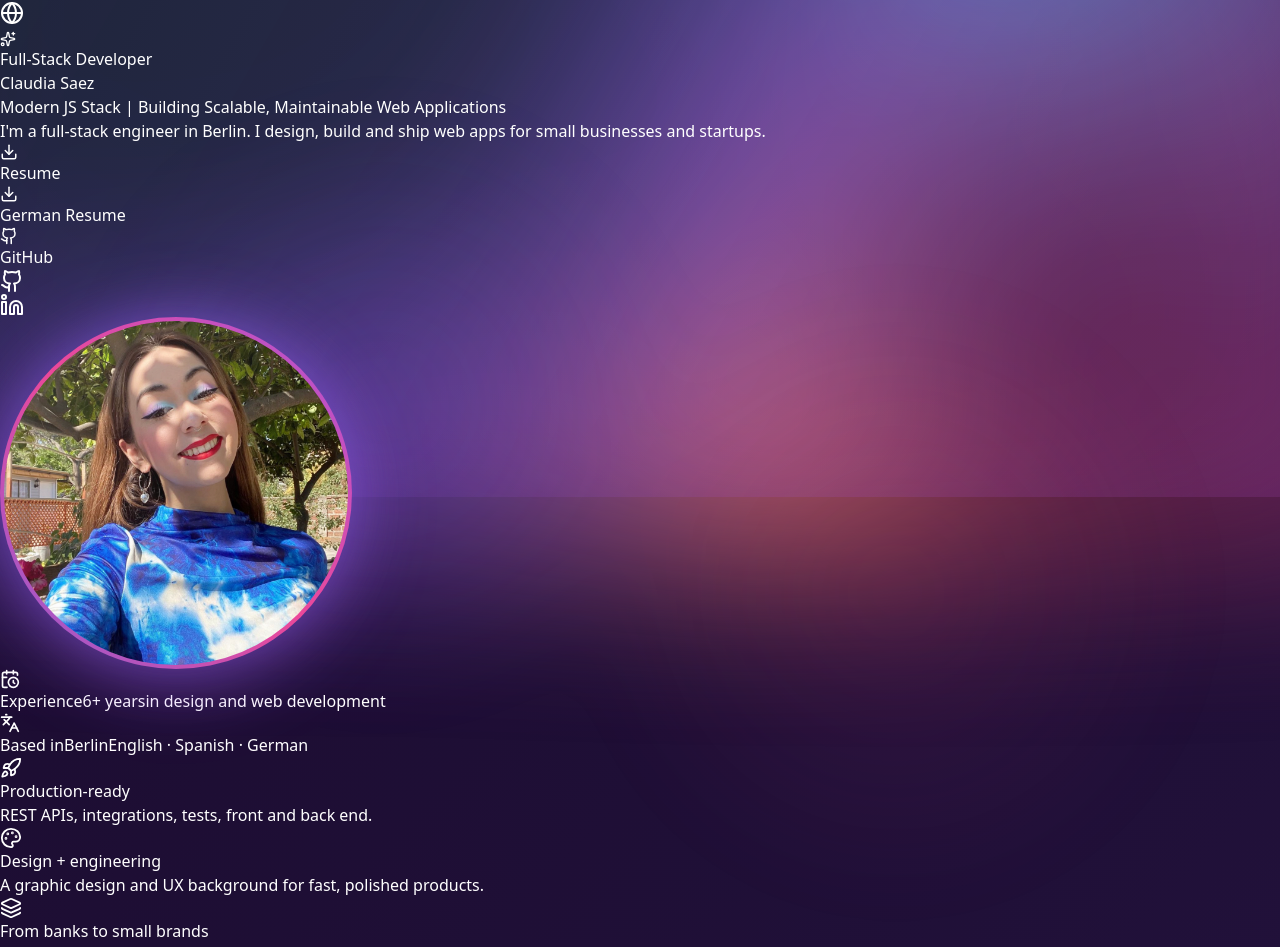
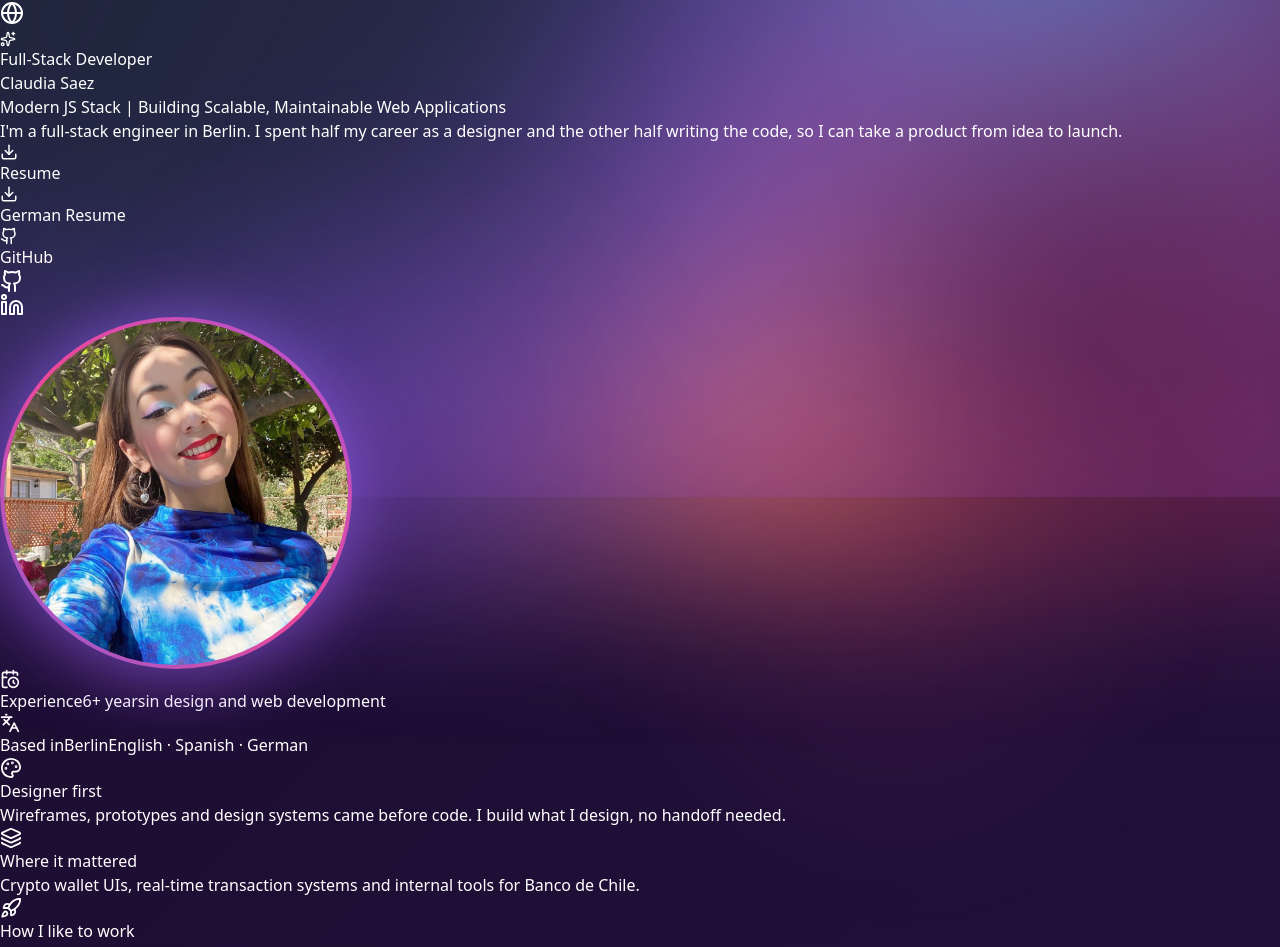
Before and after one commit to Clorostica/Clorostica, a React (Vite) app: page / in a window 1280 px wide. Shown: the part 303-1250 px from the top of the page. Built offline with nearby package versions, Linux system fonts and the light colour scheme.

Commit message:
About: human copy based on LinkedIn summary
Intro and highlights now tell the designer-turned-engineer story, the
products where it mattered and how I like to work, in EN/ES/DE.

```diff
--- a/src/Components/About.jsx
+++ b/src/Components/About.jsx
@@ -2,7 +2,7 @@ import React, { useState, useEffect, useRef } from "react";
 import { Rocket, Palette, Layers } from "lucide-react";
 import { useLanguage } from "../i18n/LanguageContext";
 
-const HIGHLIGHT_ICONS = [Rocket, Palette, Layers];
+const HIGHLIGHT_ICONS = [Palette, Layers, Rocket];
 
 // Shared with the hero, which shows them on large screens
 export function AboutIntro({ className = "" }) {
--- a/src/Components/Hero.jsx
+++ b/src/Components/Hero.jsx
@@ -47,7 +47,7 @@ export function Hero() {
                 {t.hero.typed}
               </p>
               {/* Large screens: the About intro replaces the tagline */}
-              <AboutIntro className="hidden xl:block pt-2 text-2xl text-white leading-snug max-w-2xl" />
+              <AboutIntro className="hidden xl:block pt-2 text-xl 2xl:text-2xl text-white leading-snug max-w-2xl" />
             </div>
 
             <div className="flex flex-col gap-3 sm:flex-row sm:flex-wrap sm:gap-4">
--- a/src/i18n/translations.js
+++ b/src/i18n/translations.js
@@ -32,12 +32,12 @@ export const translations = {
         role: "full-stack engineer",
         mid: " in ",
         city: "Berlin",
-        post: ". I design, build and ship web apps for small businesses and startups.",
+        post: ". I spent half my career as a designer and the other half writing the code, so I can take a product from idea to launch.",
       },
       highlights: [
-        { title: "Production-ready", text: "REST APIs, integrations, tests, front and back end." },
-        { title: "Design + engineering", text: "A graphic design and UX background for fast, polished products." },
-        { title: "From banks to small brands", text: "Internal tools for Banco de Chile at JFX, plus websites and campaigns for agencies and online shops." },
+        { title: "Designer first", text: "Wireframes, prototypes and design systems came before code. I build what I design, no handoff needed." },
+        { title: "Where it mattered", text: "Crypto wallet UIs, real-time transaction systems and internal tools for Banco de Chile." },
+        { title: "How I like to work", text: "Fast-moving teams where ownership is expected and there's room to make decisions." },
       ],
     },
     experience: {
@@ -205,12 +205,12 @@ export const translations = {
         role: "ingeniera full-stack",
         mid: " en ",
         city: "Berlín",
-        post: ". Diseño, desarrollo y lanzo aplicaciones web para pequeñas empresas y startups.",
+        post: ". Pasé la mitad de mi carrera como diseñadora y la otra mitad escribiendo el código, así que puedo llevar un producto de la idea al lanzamiento.",
       },
       highlights: [
-        { title: "Lista para producción", text: "APIs REST, integraciones, tests, frontend y backend." },
-        { title: "Diseño + ingeniería", text: "Formación en diseño gráfico y UX para productos rápidos y cuidados." },
-        { title: "De bancos a marcas pequeñas", text: "Herramientas internas para Banco de Chile en JFX, y sitios y campañas para agencias y tiendas online." },
+        { title: "Primero diseñadora", text: "Wireframes, prototipos y design systems antes que código. Construyo lo que diseño, sin traspasos." },
+        { title: "Donde importaba", text: "Interfaces de wallets cripto, sistemas de transacciones en tiempo real y herramientas internas para Banco de Chile." },
+        { title: "Cómo me gusta trabajar", text: "En equipos que se mueven rápido, donde se espera que te hagas cargo y hay espacio para decidir." },
       ],
     },
     experience: {
@@ -378,12 +378,12 @@ export const translations = {
         role: "Full-Stack-Entwicklerin",
         mid: " in ",
         city: "Berlin",
-        post: " und entwickle Webanwendungen für kleine Unternehmen und Startups – vom Design bis zum Launch.",
+        post: ". Die Hälfte meiner Laufbahn war ich Designerin, die andere Hälfte habe ich den Code geschrieben – so bringe ich ein Produkt von der Idee bis zum Launch.",
       },
       highlights: [
-        { title: "Produktionsreif", text: "REST-APIs, Integrationen, Tests, Front- und Backend." },
-        { title: "Design + Engineering", text: "Hintergrund in Grafikdesign und UX für schnelle, durchdachte Produkte." },
-        { title: "Von Banken bis zu kleinen Marken", text: "Interne Tools für die Banco de Chile bei JFX, dazu Websites und Kampagnen für Agenturen und Onlineshops." },
+        { title: "Zuerst Designerin", text: "Wireframes, Prototypen und Designsysteme kamen vor dem Code. Ich baue, was ich entwerfe – ohne Übergabe." },
+        { title: "Wo es darauf ankam", text: "Krypto-Wallet-UIs, Transaktionssysteme in Echtzeit und interne Tools für die Banco de Chile." },
+        { title: "Wie ich gern arbeite", text: "In schnellen Teams, in denen Verantwortung erwartet wird und Raum für Entscheidungen bleibt." },
       ],
     },
     experience: {
```
